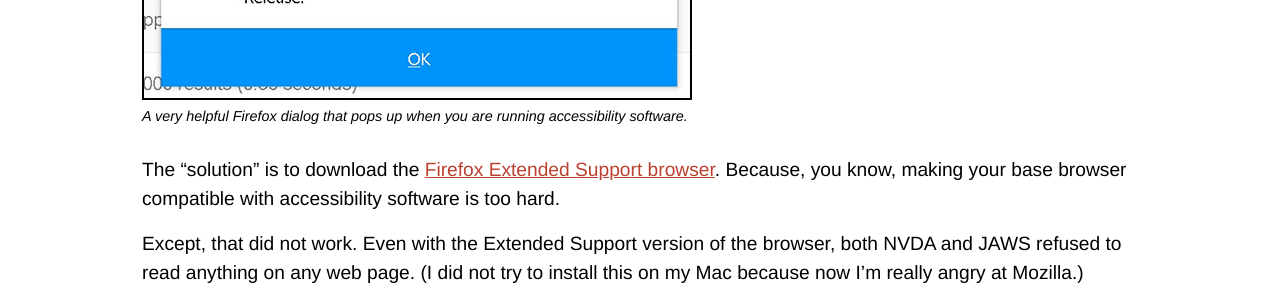
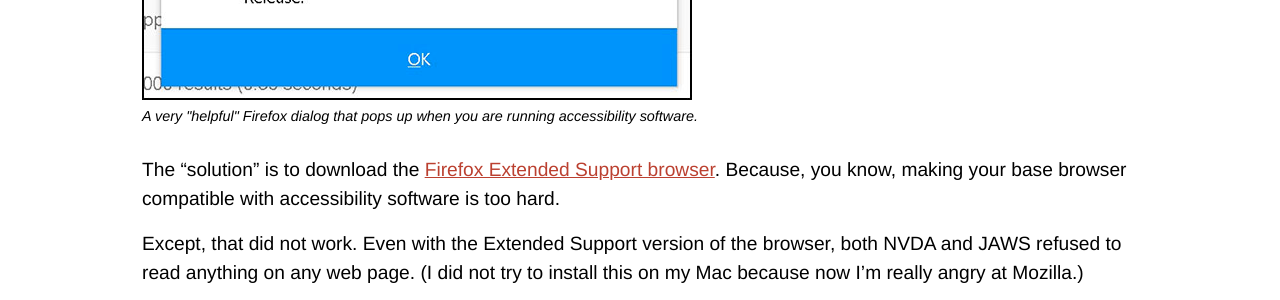
Before and after one commit to That-Dev-Girl-Archives/thatdevgirl.com, a Jekyll site: the page built from _posts/2017-12-19-before-after-accessibility.md, in a window 1280 px wide and 900 px high, scrolled down 1700 px. Shown: the part 152-452 px from the top of the window. Built offline with Jekyll 4.4.1, drawn with Linux system fonts in a browser that asks for light colours.

```diff
--- a/_posts/2017-12-19-before-after-accessibility.md
+++ b/_posts/2017-12-19-before-after-accessibility.md
@@ -39,7 +40,7 @@ I tried! Firefox does not play well with screen readers. At all. When the browse
 
 <figure>
   <img src="/assets/images/posts/firefox-tab-content-dialog.jpg" alt="Firefox dialog stating 'Display of tab content is disabled due to incompatibility between Firefox and your accessibility software. Please update your screen reader or switch to Firefox Extended Support Release.'">
-  <figcaption>A very helpful Firefox dialog that pops up when you are running accessibility software.</figcaption>
+  <figcaption>A very "helpful" Firefox dialog that pops up when you are running accessibility software.</figcaption>
 </figure>
 
 The "solution" is to download the [Firefox Extended Support browser](https://www.mozilla.org/en-US/firefox/organizations/). Because, you know, making your base browser compatible with accessibility software is too hard.
```
Also changed, not shown: other parts of _posts/2017-12-19-before-after-accessibility.md (+1 -0 lines).
